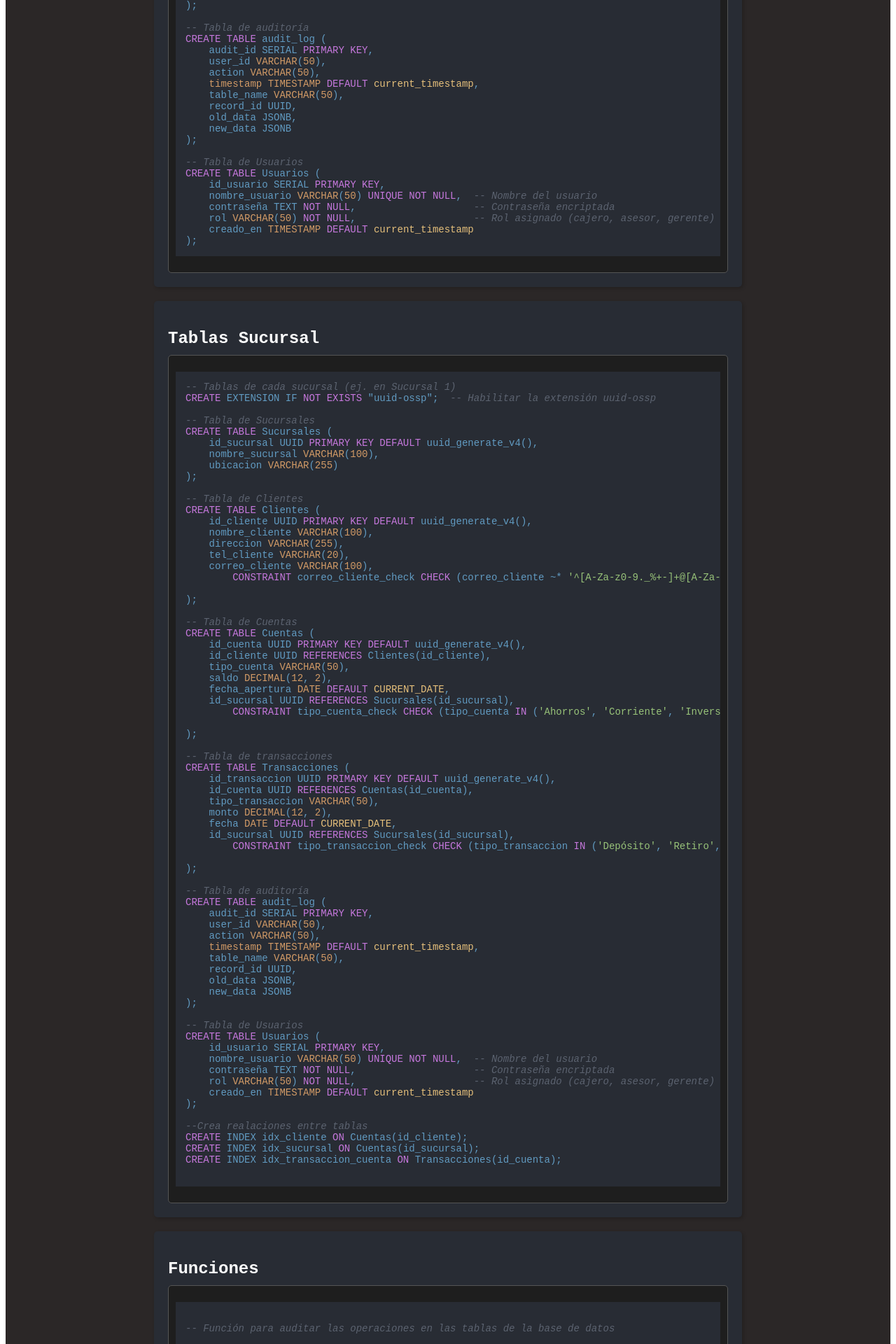
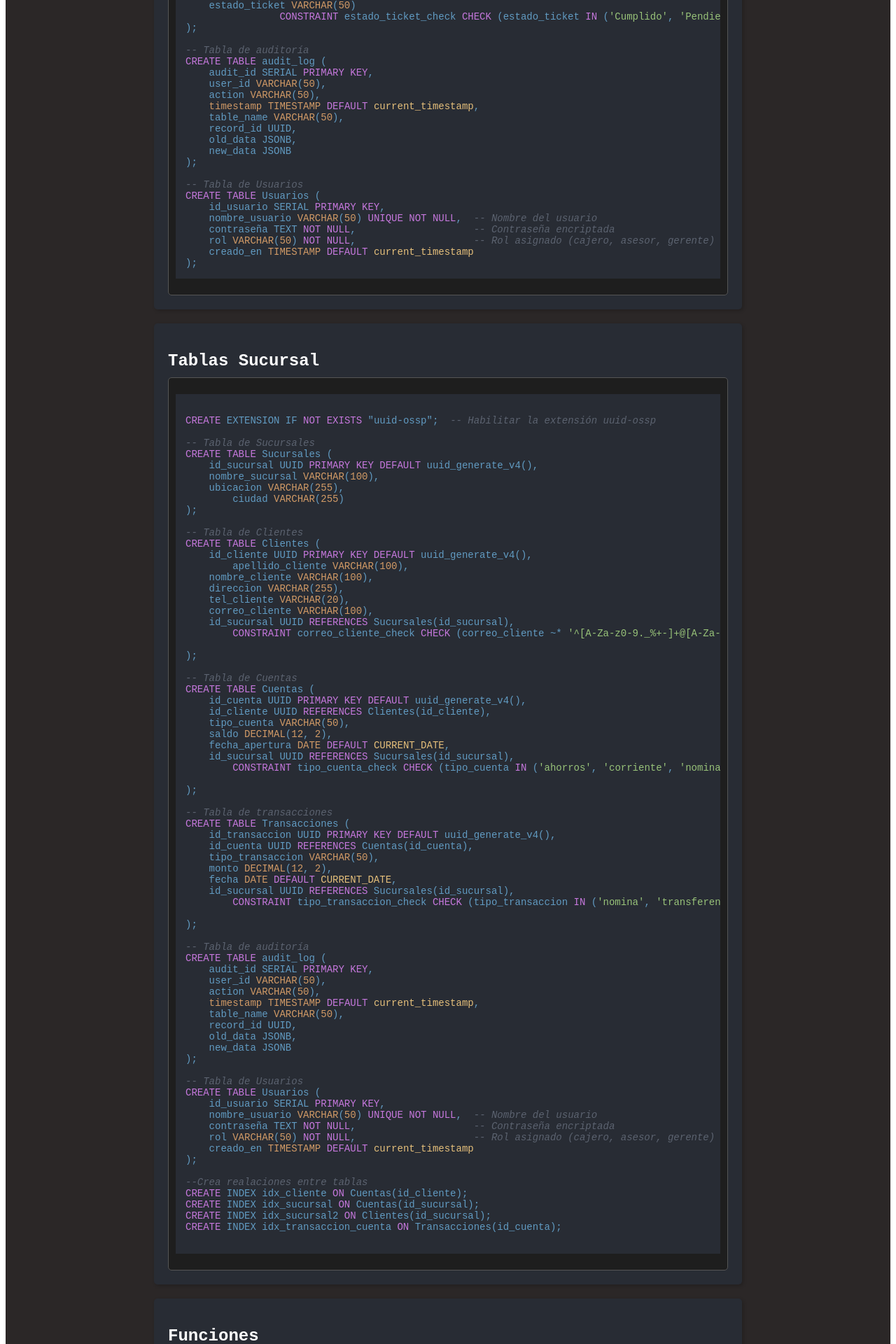
Before and after one commit to Carjul/Documentacion_sistema_banco, a React (Vite) app: page / in a window 1280 px wide. Shown: the part 4780-6700 px from the top of the page at 70% size. Built offline with nearby package versions, Linux system fonts and the light colour scheme.

Commit message:
Add CHECK constraints and modify SQL functions for transaction types and customer details

```diff
--- a/src/App.jsx
+++ b/src/App.jsx
@@ -152,6 +152,7 @@ CREATE TABLE Prestamos (
     tasa_interes DECIMAL(5, 2),
     fecha_aprobacion DATE,
     estado_prestamo VARCHAR(50)
+		CONSTRAINT estado_prestamo_check CHECK (estado_prestamo IN ('activo','aprobado','desembolsado','perdido','mora','liquidado'))
 );
 
 -- Crear la tabla de Tarjetas de Crédito
@@ -162,6 +163,7 @@ CREATE TABLE Tarjetas_Credito (
     saldo_disponible DECIMAL(12, 2),
     fecha_emision DATE DEFAULT CURRENT_DATE,
     estado VARCHAR(50)
+		CONSTRAINT estado_check CHECK (estado IN ('Activa', 'Bloqueada', 'Mora'))
 );
 
 -- Crear la tabla de Atención a Clientes
@@ -171,7 +173,7 @@ CREATE TABLE Atencion_Clientes (
     fecha_ticket DATE DEFAULT CURRENT_DATE,
     asunto TEXT,
     estado_ticket VARCHAR(50)
-		CONSTRAINT estado_ticket_check CHECK (estado_ticket IN ('Abierto', 'Cerrado', 'En Proceso'))
+		CONSTRAINT estado_ticket_check CHECK (estado_ticket IN ('Cumplido', 'Pendiente'))
 );
 
 -- Tabla de auditoría
@@ -202,24 +204,27 @@ CREATE TABLE Usuarios (
                 <h2 className="section-title">Tablas Sucursal</h2>
                 <div className="mockup-code">
                     <pre><code className="language-sql">
-                        {`-- Tablas de cada sucursal (ej. en Sucursal 1)
+                        {`
 CREATE EXTENSION IF NOT EXISTS "uuid-ossp";  -- Habilitar la extensión uuid-ossp
 
 -- Tabla de Sucursales
 CREATE TABLE Sucursales (
     id_sucursal UUID PRIMARY KEY DEFAULT uuid_generate_v4(),
     nombre_sucursal VARCHAR(100),
-    ubicacion VARCHAR(255)
+    ubicacion VARCHAR(255),
+	ciudad VARCHAR(255)
 );
 
 -- Tabla de Clientes
 CREATE TABLE Clientes (
     id_cliente UUID PRIMARY KEY DEFAULT uuid_generate_v4(),
+	apellido_cliente VARCHAR(100),
     nombre_cliente VARCHAR(100),
     direccion VARCHAR(255),
     tel_cliente VARCHAR(20),
     correo_cliente VARCHAR(100),
-	CONSTRAINT correo_cliente_check CHECK (correo_cliente ~* '^[A-Za-z0-9._%+-]+@[A-Za-z0-9.-]+\.[A-Za-z]{2,}$') -- Validar formato de correo
+    id_sucursal UUID REFERENCES Sucursales(id_sucursal),
+	CONSTRAINT correo_cliente_check CHECK (correo_cliente ~* '^[A-Za-z0-9._%+-]+@[A-Za-z0-9.-]+.[A-Za-z]{2,}$') -- Validar formato de correo
 
 );
 
@@ -231,7 +236,7 @@ CREATE TABLE Cuentas (
     saldo DECIMAL(12, 2),
     fecha_apertura DATE DEFAULT CURRENT_DATE,
     id_sucursal UUID REFERENCES Sucursales(id_sucursal),
-	CONSTRAINT tipo_cuenta_check CHECK (tipo_cuenta IN ('Ahorros', 'Corriente', 'Inversión')) -- Validar tipo de cuenta
+	CONSTRAINT tipo_cuenta_check CHECK (tipo_cuenta IN ('ahorros', 'corriente', 'nomina','pension','expres')) -- Validar tipo de cuenta
 
 );
 
@@ -243,7 +248,7 @@ CREATE TABLE Transacciones (
     monto DECIMAL(12, 2),
     fecha DATE DEFAULT CURRENT_DATE,
     id_sucursal UUID REFERENCES Sucursales(id_sucursal),
-	CONSTRAINT tipo_transaccion_check CHECK (tipo_transaccion IN ('Depósito', 'Retiro', 'Transferencia')) -- Validar tipo de transacción
+	CONSTRAINT tipo_transaccion_check CHECK (tipo_transaccion IN ('nomina', 'transferencia', 'redireccionamiento')) -- Validar tipo de transacción
 
 );
 
@@ -271,6 +276,7 @@ CREATE TABLE Usuarios (
 --Crea realaciones entre tablas
 CREATE INDEX idx_cliente ON Cuentas(id_cliente);
 CREATE INDEX idx_sucursal ON Cuentas(id_sucursal);
+CREATE INDEX idx_sucursal2 ON Clientes(id_sucursal);
 CREATE INDEX idx_transaccion_cuenta ON Transacciones(id_cuenta);
 
 `}
@@ -511,7 +517,6 @@ SELECT create_remote_central_connection(
 );
 
 -----------------------------------------------------------------------------------------------------------------
-
 -- Función para crear una conexión remota a una sucursal y crear un nuevo esquema en la central con el server name para evitar coliciones.
 
 CREATE OR REPLACE FUNCTION create_remote_sucursal_connection(
@@ -535,7 +540,7 @@ DECLARE
     foreign_table RECORD;
 BEGIN
     -- Set the schema name
-    schema_name :=  p_server_name;
+    schema_name :=  p_dbname;
 
     -- Check if postgres_fdw extension exists
     SELECT EXISTS (
@@ -623,7 +628,7 @@ EXCEPTION
 END;
 $$ LANGUAGE plpgsql;
 
---ejemplo de instanciar function
+--ejemplo de intancia func
 SELECT create_remote_sucursal_connection(
     'sucursal_1',              -- server name
     '172.18.0.1',              -- host
@@ -681,6 +686,7 @@ $$ LANGUAGE plpgsql;
 CREATE OR REPLACE FUNCTION Depositar(
     _id_cuenta UUID,
     _monto DECIMAL(12,2),
+	_tipo_transaccion VARCHAR(50),
     _id_sucursal UUID
 )
 RETURNS UUID
@@ -699,7 +705,7 @@ BEGIN
 
     -- Registrar la transacción
     INSERT INTO Transacciones (id_transaccion, id_cuenta, tipo_transaccion, monto, fecha, id_sucursal)
-    VALUES (_id_transaccion, _id_cuenta, 'Depósito', _monto, CURRENT_DATE, _id_sucursal);
+    VALUES (_id_transaccion, _id_cuenta, _tipo_transaccion, _monto, CURRENT_DATE, _id_sucursal);
 
     -- Incrementar el saldo de la cuenta
     UPDATE Cuentas SET saldo = saldo + _monto WHERE id_cuenta = _id_cuenta;
@@ -715,7 +721,8 @@ END;
 $$;
 
 -- Ejemplo de uso:
-SELECT * FROM Depositar('uuid_cuenta', 'monto', 'uuid_sucursal');
+SELECT * FROM Depositar('uuid_cuenta', 'monto','tipo_transaccion', 'uuid_sucursal');
+
 
 -----------------------------------------------------------------------------------------------------------------
 
@@ -724,6 +731,7 @@ SELECT * FROM Depositar('uuid_cuenta', 'monto', 'uuid_sucursal');
 CREATE OR REPLACE FUNCTION public.retiro(
 	_id_cuenta uuid,
 	_monto numeric,
+	_tipo_transaccion VARCHAR(50),
 	_id_sucursal uuid)
     RETURNS uuid
     LANGUAGE 'plpgsql'
@@ -752,7 +760,7 @@ BEGIN
 
     -- Registrar la transacción
     INSERT INTO Transacciones (id_transaccion, id_cuenta, tipo_transaccion, monto, fecha, id_sucursal)
-    VALUES (_id_transaccion, _id_cuenta, 'Retiro', _monto * 1, CURRENT_DATE, _id_sucursal);
+    VALUES (_id_transaccion, _id_cuenta, _tipo_transaccion, _monto * 1, CURRENT_DATE, _id_sucursal);
 
     -- Decrementar el saldo de la cuenta
     UPDATE Cuentas SET saldo = saldo - _monto WHERE id_cuenta = _id_cuenta;
@@ -769,12 +777,11 @@ $BODY$;
 
 -- Ejemplo de uso:
 
-SELECT * FROM public.retiro('uuid_cuenta', 'monto', 'uuid_sucursal');
+SELECT * FROM public.retiro('uuid_cuenta', 'monto', 'tipo_transaccion', 'uuid_sucursal');
 
 -----------------------------------------------------------------------------------------------------------------
 
 -- function transferencía entre cuentas de diferente sucursal o cuentas de la misma sucursal, desde db central.
-
 CREATE OR REPLACE FUNCTION transferencia_interbancaria(
     p_id_cuenta_origen UUID,
     p_id_cuenta_destino UUID,
@@ -821,7 +828,7 @@ BEGIN
 
             -- Registrar la transacción en la tabla de Transacciones del esquema de la cuenta de origen con monto negativo
             EXECUTE format('INSERT INTO %I.Transacciones (id_transaccion, id_cuenta, tipo_transaccion, monto, fecha, id_sucursal)
-                            VALUES (uuid_generate_v4(), $1, ''Transferencia'', $2 * -1, CURRENT_DATE, $3)', esquema)
+                            VALUES (uuid_generate_v4(), $1, ''transferencia'', $2 * -1, CURRENT_DATE, $3)', esquema)
             USING p_id_cuenta_origen, p_monto, id_sucursal_origen;
 
             RAISE NOTICE 'Transacción de retiro registrada en el esquema % con monto negativo', esquema;
@@ -844,7 +851,7 @@ BEGIN
 
             -- Registrar la transacción en la tabla de Transacciones del esquema de la cuenta de destino
             EXECUTE format('INSERT INTO %I.Transacciones (id_transaccion, id_cuenta, tipo_transaccion, monto, fecha, id_sucursal)
-                            VALUES (uuid_generate_v4(), $1, ''Transferencia'', $2, CURRENT_DATE, $3)', esquema)
+                            VALUES (uuid_generate_v4(), $1, ''transferencia'', $2, CURRENT_DATE, $3)', esquema)
             USING p_id_cuenta_destino, p_monto, id_sucursal_destino;
 
             RAISE NOTICE 'Transacción de depósito registrada en el esquema %', esquema;
```
